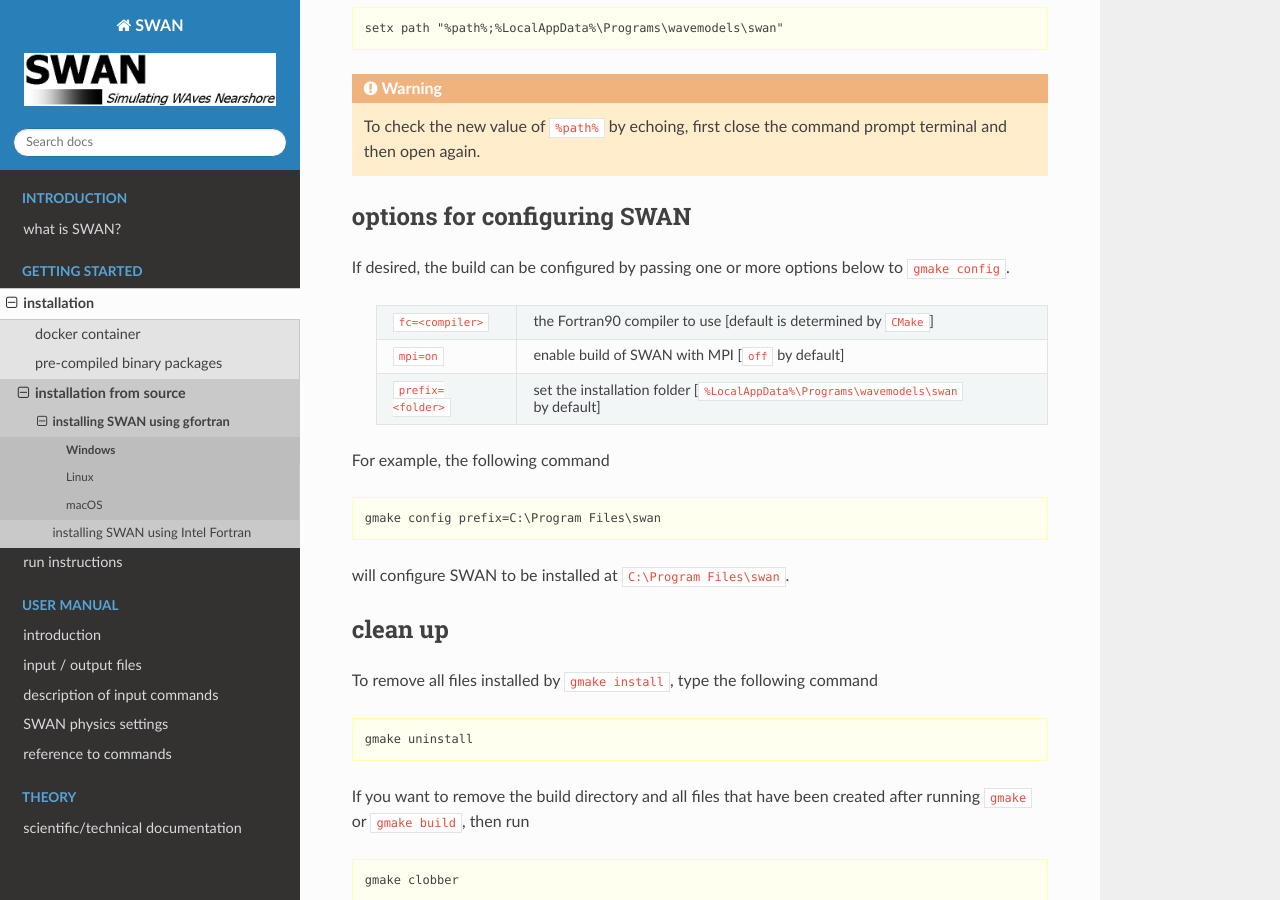
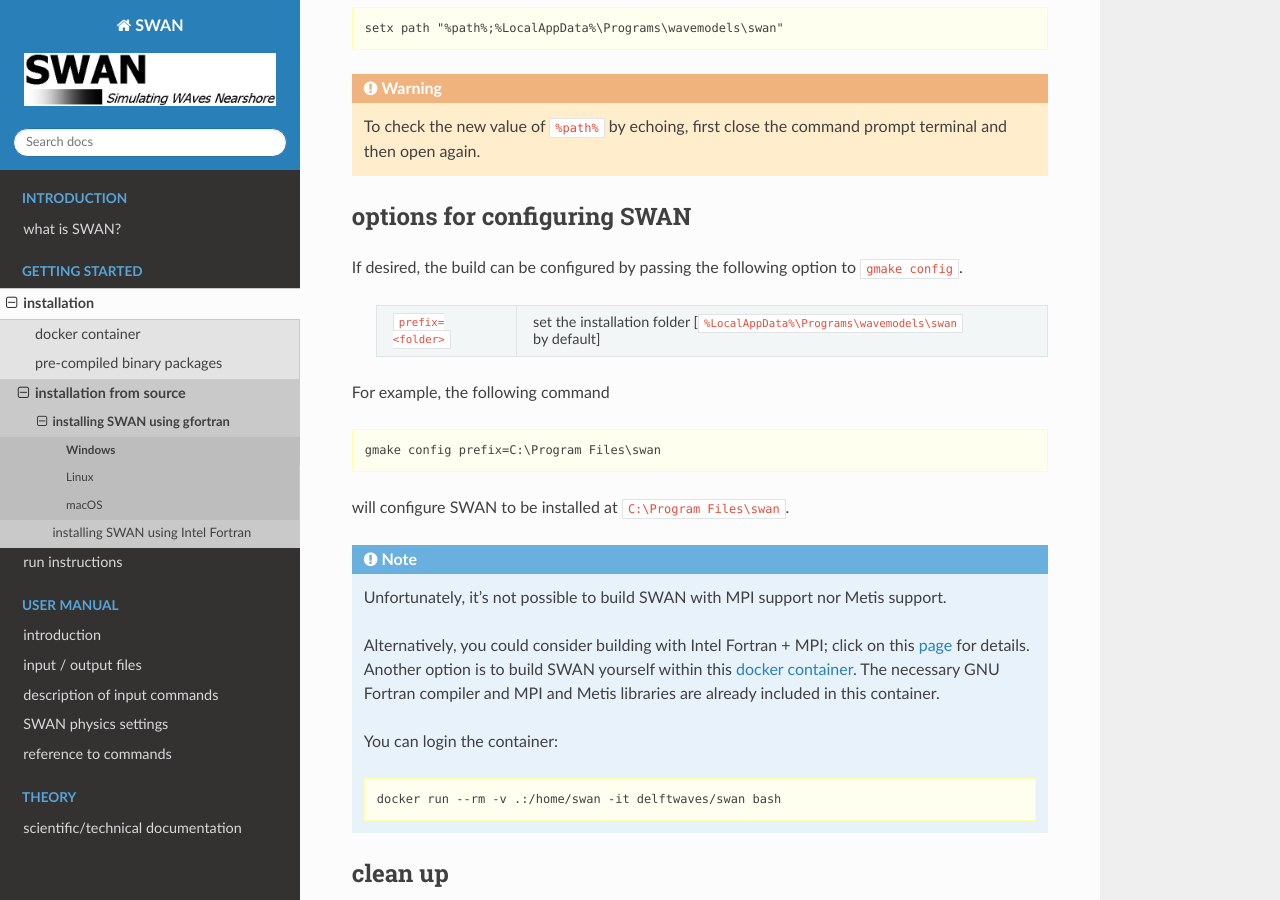
Before and after one commit to delftwaves/swan-docs, a Sphinx documentation site: the page built from docs/getting_started/gnu_fortran/windows.rst, in a window 1280 px wide and 900 px high, scrolled down 1701 px. Built offline with Sphinx 7.4.7 and the Read the Docs theme 3.1.0, drawn with Linux system fonts in a browser that asks for light colours.

Commit message:
update documentation

```diff
--- a/docs/getting_started/binaries.rst
+++ b/docs/getting_started/binaries.rst
@@ -18,9 +18,9 @@ The SWAN 41.51 binaries are available for the following OS/ARCH:
      If this is the case, then :ref:`Docker <docker>` might be a good alternative for you.
    - The tarball files can be extracted in any folder (``tar xzf SWAN-41.51-<OS>.tar.gz`` with ``OS = Linux`` or ``macOS``)
      and has no further installation steps.
-     However, do not forget to permanently add the installed folder in your ``$PATH`` variable. Open a command line terminal and enter::
+     However, do not forget to permanently add the ``/bin`` folder in your installed folder in your ``$PATH`` variable. Open a command line terminal and enter::
 
-        echo export PATH=$PATH:/your/SWAN/folder/ >> ~/.bash_profile
+        echo export PATH=$PATH:/your-SWAN-folder/bin >> ~/.bash_profile
 
    - The macOS executables require the GCC (GNU Compiler Collection) package. Open a terminal (Applications > Utilities and search for the Terminal app),
      copy and paste the following command, and hit Enter::
--- a/docs/getting_started/gnu_fortran/linux.rst
+++ b/docs/getting_started/gnu_fortran/linux.rst
@@ -143,12 +143,12 @@ Paste this into a shell terminal.
    make install
 
 SWAN is installed at folder ``$HOME/wavemodels/swan`` by default.
-To run SWAN, you need to make sure that this directory is added to your system's ``PATH``.
+To run SWAN, you need to make sure that the ``/bin`` folder in this directory is added to your system's ``PATH``.
 Open the terminal and enter
 
 .. code-block:: bash
 
-   export PATH=$PATH:$HOME/wavemodels/swan
+   export PATH=$PATH:$HOME/wavemodels/swan/bin
 
 You can check the new value of ``PATH`` by echoing it: ``echo $PATH``. However, to set this permanently, you need to add it to
 your ``~/.bash_profile`` (or ``~/.bashrc`` file), as follows
--- a/docs/getting_started/gnu_fortran/macos.rst
+++ b/docs/getting_started/gnu_fortran/macos.rst
@@ -105,12 +105,12 @@ Open a Terminal app, copy the command below to paste into the terminal, and pres
    make install
 
 SWAN is installed at folder ``$HOME/wavemodels/swan`` by default.
-To run SWAN, you need to make sure that this directory is added to your system's ``PATH``.
+To run SWAN, you need to make sure that the ``/bin`` folder in this directory is added to your system's ``PATH``.
 Open the terminal and enter
 
 .. code-block:: bash
 
-   export PATH=$PATH:$HOME/wavemodels/swan
+   export PATH=$PATH:$HOME/wavemodels/swan/bin
 
 You can check the new value of ``PATH`` by echoing it: ``echo $PATH``. However, to set this permanently, you need to add it to your
 ``~/.bash_profile`` (or ``~/.bashrc`` file), as follows
--- a/docs/getting_started/gnu_fortran/windows.rst
+++ b/docs/getting_started/gnu_fortran/windows.rst
@@ -82,11 +82,9 @@ To run SWAN, you need to make sure that this directory is added to your system's
 options for configuring SWAN
 ----------------------------
 
-If desired, the build can be configured by passing one or more options below to ``gmake config``.
+If desired, the build can be configured by passing the following option to ``gmake config``.
 
     ===================  ====================================================================================
-    ``fc=<compiler>``    the Fortran90 compiler to use [default is determined by ``CMake``]
-    ``mpi=on``           enable build of SWAN with MPI [``off`` by default]
     ``prefix=<folder>``  set the installation folder [``%LocalAppData%\Programs\wavemodels\swan`` by default]
     ===================  ====================================================================================
 
@@ -97,6 +95,20 @@ For example, the following command
    gmake config prefix=C:\Program Files\swan
 
 will configure SWAN to be installed at ``C:\Program Files\swan``.
+
+.. note::
+
+   Unfortunately, it's not possible to build SWAN with MPI support nor Metis support.
+
+   Alternatively, you could consider building with Intel Fortran + MPI; click on this :ref:`page <intelwin>` for details.
+   Another option is to build SWAN yourself within this `docker container <https://hub.docker.com/r/delftwaves/swan>`_.
+   The necessary GNU Fortran compiler and MPI and Metis libraries are already included in this container.
+
+   You can login the container:
+
+   .. code-block:: bat
+
+      docker run --rm -v .:/home/swan -it delftwaves/swan bash
 
 clean up
 --------
--- a/docs/getting_started/intel_fortran/windows.rst
+++ b/docs/getting_started/intel_fortran/windows.rst
@@ -1,3 +1,5 @@
+.. _intelwin:
+
 Windows
 =======
 
```
